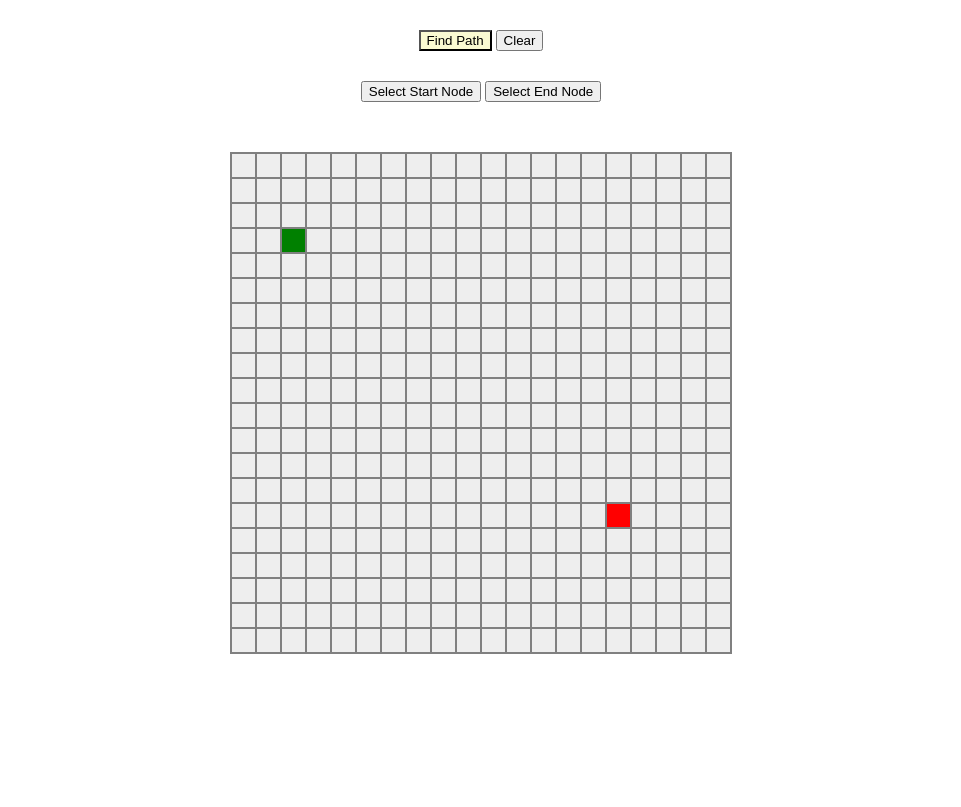
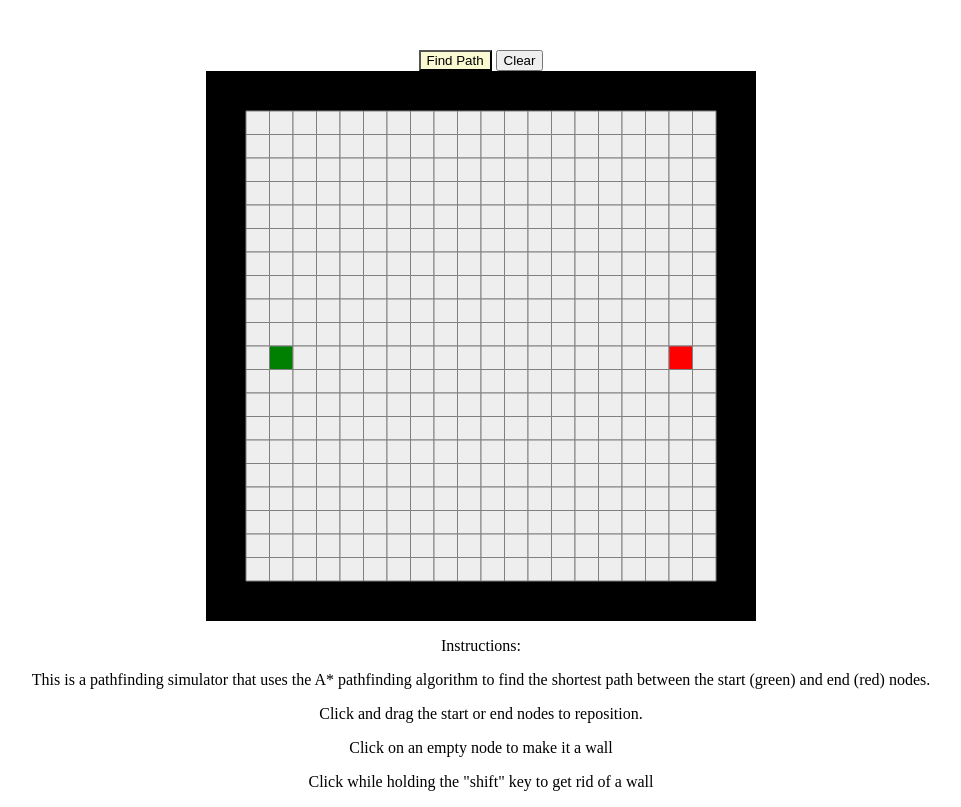
Before and after one commit to bencivjan/PathFinderApp, a plain HTML site: page index.html in a window 1280 px wide. Shown: the whole page, without its empty margins (159-1120 px from the left). Drawn offline with nearby package versions, Linux system fonts and the light colour scheme.

Commit message:
Added start/end node drag and instructions

```diff
--- a/index.html
+++ b/index.html
@@ -11,11 +11,15 @@
         <button id="run" class="selected">Find Path</button>
         <button id="clear">Clear</button>
     </div>
-    <div id="selectorButtons">
-        <button id="startSelect">Select Start Node</button>
-        <button id="endSelect">Select End Node</button>
+    <canvas width="550" height="550" id="canvas">Your browser does not support this app</canvas>
+    <div id="instructions">
+        <p>Instructions:</p>
+        <p>This is a pathfinding simulator that uses the A* pathfinding algorithm to find the shortest path between
+            the start (green) and end (red) nodes.</p>
+        <p>Click and drag the start or end nodes to reposition.</p>
+        <p>Click on an empty node to make it a wall</p>
+        <p>Click while holding the "shift" key to get rid of a wall</p>
     </div>
-    <canvas width="500" height="500" id="canvas">Your browser does not support this app</canvas>
 </body>
 <script src="https://cdnjs.cloudflare.com/ajax/libs/underscore.js/1.10.2/underscore-min.js"></script>
 <script src="scripts/astar.js"></script>
--- a/scripts/render.js
+++ b/scripts/render.js
@@ -5,14 +5,23 @@ let c;
 let runBtn;
 let clearBtn;
 
+// Mouse variables
 let mouse = {
 	x: undefined,
-	y: undefined
+	y: undefined,
+	shiftPress: undefined
 };
+let mouseDown = false;
+
+// Grid variables
 let cells = 20;
 let gridVals = [];
+
 let startNodeSelect = false;
 let endNodeSelect = false;
+let startNode;
+let endNode;
+let lastNode;
 
 class GridNode {
 	constructor(isWall, xCoord, yCoord, path, g = Number.POSITIVE_INFINITY, h = Number.POSITIVE_INFINITY) {
@@ -40,43 +49,52 @@ class GridNode {
 //==================
 
 init();
+// initStartAndEndNodes();
 animate();
 
 // INITIALIZATION FUNCTION
 function init() {
 	canvas = document.querySelector("#canvas");
-	c = canvas.getContext("2d");
+	c = canvas.getContext("2d", { alpha: false });
 	runBtn = document.querySelector("#run");
 	clearBtn = document.querySelector("#clear");
 
 	// MOUSE MOVE LISTENER
-	window.addEventListener("mousemove", function(event) {
+	canvas.addEventListener("mousemove", function(event) {
 		mouse.x = event.offsetX;
 		mouse.y = event.offsetY;
+		mouse.shiftPress = event.shiftKey;
 	});
 
 	// MOUSE CLICK LISTENER
-	canvas.addEventListener("click", event => {
-		// TODO: Improve searching
+	window.addEventListener("mousedown", () => {
+		mouseDown = true;
+	});
+	window.addEventListener("mouseup", () => {
+		mouseDown = false;
+	});
 
-		// Loop through all nodes to check if click event happened in it
-		outer: for (let x in gridVals) {
-			for (let y in gridVals[x]) {
-				let node = gridVals[x][y];
-				// Check if click happened in this node
-				if (c.isPointInPath(node.path, event.offsetX, event.offsetY)) {
-					node.isWall = !node.isWall;
-					//Break search if we found target
-					break outer;
-				}
-			}
-		}
-	});
+	// canvas.addEventListener("mousedown", event => {
+	// 	// TODO: Improve searching
+
+	// 	// Loop through all nodes to check if click event happened in it
+	// 	outer: for (let x in gridVals) {
+	// 		for (let y in gridVals[x]) {
+	// 			let node = gridVals[x][y];
+	// 			// Check if click happened in this node
+	// 			if (c.isPointInPath(node.path, event.offsetX, event.offsetY)) {
+	// 				node.isWall = !node.isWall;
+	// 				//Break search if we found target
+	// 				break outer;
+	// 			}
+	// 		}
+	// 	}
+	// });
 
 	runBtn.addEventListener("click", () => {
 		// TODO: Run a* algorithm here
 		// eslint-disable-next-line no-undef
-		pathTrace(astar(gridVals, gridVals[2][3], gridVals[15][14]));
+		pathTrace(astar(gridVals, startNode, endNode));
 	});
 
 	clearBtn.addEventListener("click", () => initGrid(cells));
@@ -86,15 +104,14 @@ function init() {
 
 // INITIALIZE GRID
 function initGrid(cellNum) {
-	const height = canvas.height;
-	const width = canvas.width;
-
-	c.strokeStyle = "gray";
-	c.lineWidth = 2;
-	c.fillStyle = "#eeeeee";
+	const offset = 80;
+	const height = canvas.height - offset;
+	const width = canvas.width - offset;
 
 	let cellWidth = width / cellNum;
 	let cellHeight = height / cellNum;
+
+	gridVals = [];
 
 	for (let x = 0; x < cellNum; x++) {
 		// Create new nested array
@@ -102,20 +119,30 @@ function initGrid(cellNum) {
 
 		for (let y = 0; y < cellNum; y++) {
 			let node = new GridNode(false, x, y);
-
 			// Create rectangle path and store in GridNode object
 			node.path = new Path2D();
-			node.path.rect(cellWidth * x, cellHeight * y, cellWidth, cellHeight);
+			node.path.rect(offset / 2 + cellWidth * x, offset / 2 + cellHeight * y, cellWidth, cellHeight);
 
-			// Draw GridNode on the canvas
-			c.fill(node.path);
-			c.stroke(node.path);
+			// Check to see if this node is the starting/end node, if so then set its property
+			if (startNode && (node.xCoord === startNode.xCoord && node.yCoord === startNode.yCoord)) {
+				node.isStart = true;
+			}
+			if (endNode && (node.xCoord === endNode.xCoord && node.yCoord === endNode.yCoord)) {
+				node.isEnd = true;
+			}
 			// Store the node in the grid array
 			gridVals[x][y] = node;
 		}
 	}
-	gridVals[2][3].isStart = true;
-	gridVals[15][14].isEnd = true;
+	if (!startNode || !endNode) initStartAndEndNodes();
+}
+
+function initStartAndEndNodes() {
+	// Initial start and end nodes
+	startNode = gridVals[1][10];
+	startNode.isStart = true;
+	endNode = gridVals[18][10];
+	endNode.isEnd = true;
 }
 
 // RENDERS GRID
@@ -124,21 +151,61 @@ function renderGrid() {
 		for (let y in gridVals[x]) {
 			let node = gridVals[x][y];
 			c.strokeStyle = "gray";
-			c.lineWidth = 2;
+			c.lineWidth = 1;
 			c.fillStyle = "#eeeeee";
 			if (node.isWall) c.fillStyle = "lightblue";
 			if (node.isPath) c.fillStyle = "gold";
 			if (node.isStart) c.fillStyle = "green";
 			if (node.isEnd) c.fillStyle = "red";
-			if (c.isPointInPath(node.path, mouse.x, mouse.y) /*&& node.isStart*/) {
+
+			if (c.isPointInPath(node.path, mouse.x, mouse.y)) {
+				if (mouseDown) {
+					if (startNodeSelect) {
+						node.isStart = true;
+						startNode = node;
+					} else if (endNodeSelect) {
+						node.isEnd = true;
+						endNode = node;
+					}
+
+					// For start and end node dragging
+					if (node.isStart) {
+						startNodeSelect = true;
+					} else if (node.isEnd) {
+						endNodeSelect = true;
+					} else {
+						startNodeSelect = false;
+						endNodeSelect = false;
+
+						node.isWall = true;
+						if (mouse.shiftPress) node.isWall = false;
+					}
+
+					if (lastNode && (lastNode.xCoord !== node.xCoord || lastNode.yCoord !== node.yCoord)) {
+						if (startNodeSelect) lastNode.isStart = false;
+						if (endNodeSelect) lastNode.isEnd = false;
+					}
+					if (node.isStart) {
+						lastNode = node;
+					} else if (node.isEnd) {
+						lastNode = node;
+					}
+				} else {
+					startNodeSelect = false;
+					endNodeSelect = false;
+				}
+
+				// Parsing to hex and back logic for color dimming
 				let red = Math.round(parseInt(`0x${c.fillStyle.slice(1, 3)}`) * 0.8).toString(16);
+				if (red.length === 1) red = "0" + red;
 				let green = Math.round(parseInt(`0x${c.fillStyle.slice(3, 5)}`) * 0.8).toString(16);
+				if (green.length === 1) green = "0" + green;
 				let blue = Math.round(parseInt(`0x${c.fillStyle.slice(5, 7)}`) * 0.8).toString(16);
-				// console.log(red);
-				// console.log(green);
-				// console.log(blue);
+				if (blue.length === 1) blue = "0" + blue;
+
 				c.fillStyle = "#" + red + green + blue;
 			}
+
 			c.fill(node.path);
 			c.stroke(node.path);
 		}
--- a/styles/styles.css
+++ b/styles/styles.css
@@ -1,16 +1,19 @@
 #canvas {
 	/* background-color: whitesmoke; */
 	padding: 0;
-	margin: 50px auto;
+	margin: 0 auto;
 	display: block;
-	/* width: 800px; */
-	border: 0.5px solid gray;
+	/* width: 800px;*/
+	/* border: 0.5px solid gray; */
 }
 
-#navButtons,
-#selectorButtons {
+#navButtons {
 	text-align: center;
-	margin: 30px auto;
+	margin: 50px auto 0;
+}
+
+#instructions {
+	text-align: center;
 }
 
 .selected {
```
